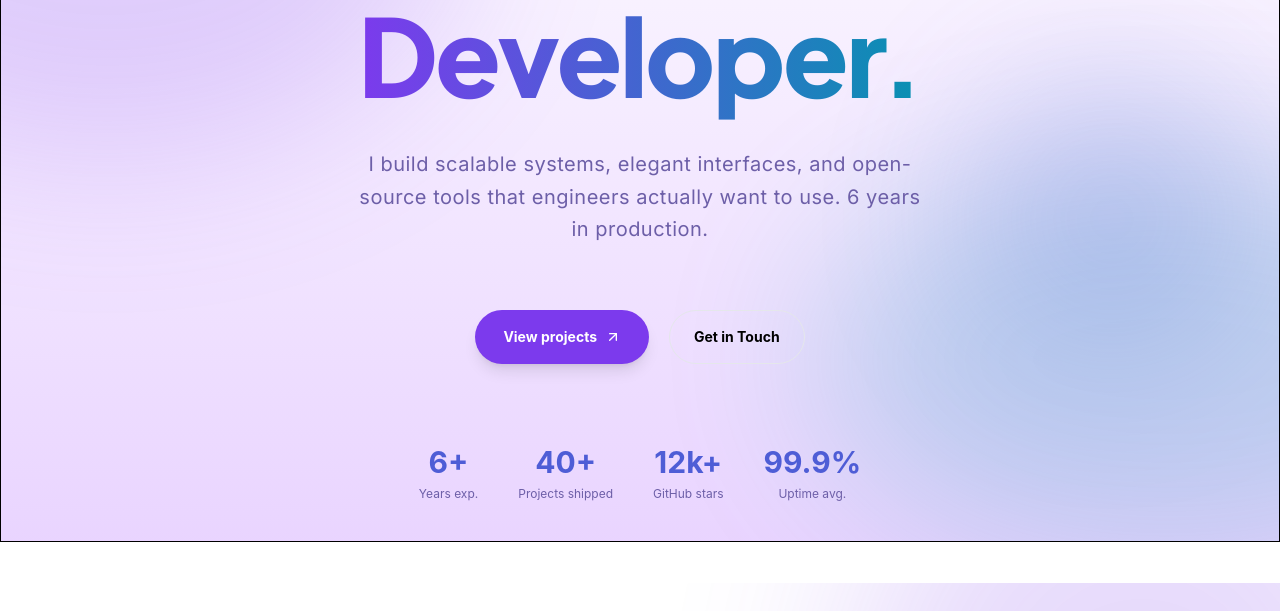
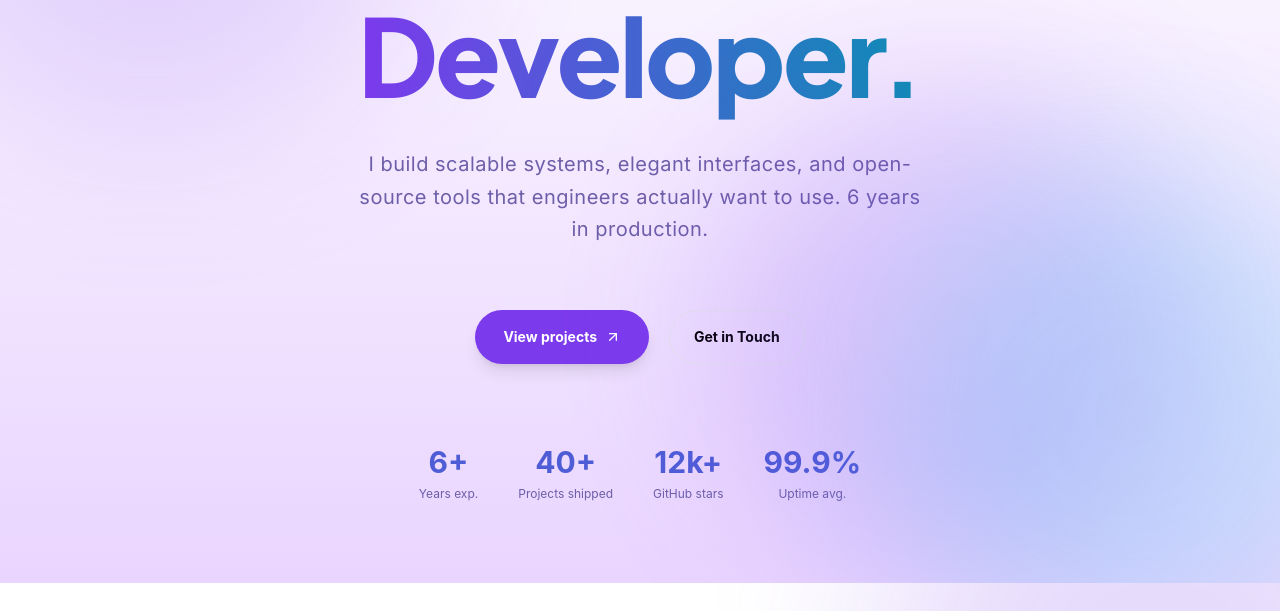
Before and after one commit to FafioluOluwadamilola/portforlio, a React (Vite) app: page / in a window 1280 px wide. Shown: the part 327-938 px from the top of the page. Built offline with nearby package versions, Linux system fonts and the light colour scheme.

Commit message:
Done with the Hero and About  design and background animations

```diff
--- a/src/App.jsx
+++ b/src/App.jsx
@@ -1,14 +1,14 @@
 import Header from "./Components/Header"
-import AboutSection from "./Sections/AboutSection"
-import HeroSection from "./Sections/HeroSection"
+import About from "./Pages/About"
+import Hero from "./Pages/Hero"
 
 
 const App = () => {
   return (
     <div>
       <Header />
-      <HeroSection />
-      <AboutSection />
+      <Hero />
+      <About />
     </div>
   )
 }
--- a/src/Components/AboutBackground.jsx
+++ /dev/null
@@ -1,27 +0,0 @@
-import { motion } from "motion/react"
-
-const AboutBackground = () => {
-  return (
-      <div className="min-h-screen overflow-hidden w-full bg-[#ffffff] z-[-1] absolute">
-        <motion.div
-            className="about-blob1 rounded-full absolute"
-            animate={{
-                scale: [1, 1.25, 1, 0.88, 1.1, 1],
-                x: [0, 55, -40, 25, 0],
-                y: [0, -60, 70, 20, 0]
-            }}
-            transition={{
-                duration: 20,
-                delay: 3,
-                ease: "easeInOut",
-                repeat: Infinity,
-                repeatType: "mirror"
-            }}
-
-        />
-
-    </div>
-  )
-}
-
-export default AboutBackground
--- a/src/Components/Background.jsx
+++ /dev/null
@@ -1,62 +0,0 @@
-import { motion } from "motion/react"
-
-
-const Background = () => {
-
-    const blobTransition = {
-        ease: "easeInOut",
-        repeat: Infinity,
-        repeatType: "mirror"
-    }
-
-    return (
-        <div
-            className=
-            "min-h-screen border border-t-amber-900 w-full bg-gradient-to-b from-white to-purple-200 absolute  z-[-1] overflow-hidden"
-        >
-
-            <motion.div
-                className="blob-1"
-                animate={{
-                    x: [0, 20, 0],
-                    y: [0, -15, 0],
-                    scale: [1, 1.04, 1],
-                }}
-                transition={{
-                    duration: 8,
-                    ...blobTransition
-                }}
-            />
-
-            <motion.div
-                className="blob-2"
-                animate={{
-                    x: [0, -15, 0],
-                    y: [0, 25, 0],
-                    scale: [1, 0.98, 1],
-                }}
-                transition={{
-                    duration: 7,
-                    ...blobTransition
-                }}
-            />
-
-            <motion.div
-                className="blob-3"
-                animate={{
-                    x: [0, -30, 0],
-                    y: [0, -100, 0],
-                    scale: [1, 1.02, 1],
-                }}
-                transition={{
-                    duration: 8,
-                    ...blobTransition
-                }}
-            />
-
-
-        </div>
-    )
-}
-
-export default Background
--- /dev/null
+++ b/src/Components/BackgroundBlob.jsx
@@ -0,0 +1,45 @@
+import { motion } from "motion/react"
+
+const BackgroundBlob = ({color, style, delay}) => {
+
+    const defaultStyle = {
+        width: "500px",
+        height: "500px",
+        borderRadius: "9999px 9999px 9999px 9999px",
+        opacity: 0.18
+    }
+
+    const blobStyle = {
+        ...defaultStyle,
+        ...style,
+        position: "absolute",
+        backgroundColor: color,
+        filter: "blur(80px)"
+    };
+
+    const blobAnimation = {
+        scale: [1, 1.25, 1, 0.88, 1.1, 1],
+        x: [0, 55, -40, 25, 0],
+        y: [0, -60, 70, 20, 0],
+    };
+
+    const blobTransition = {
+        duration: 20,
+        delay,
+        ease: "easeInOut",
+        repeat: Infinity,
+        repeatType: "mirror"
+    }
+
+    return (
+        <motion.div
+            animate={blobAnimation}
+            transition={blobTransition}
+            style={blobStyle}
+        />
+
+    )
+}
+
+
+export default BackgroundBlob
--- a/src/Pages/About.jsx
+++ b/src/Pages/About.jsx
@@ -1,10 +1,14 @@
 import { GitForkIcon, Link } from "lucide-react"
+import BackgroundBlob from "../Components/BackgroundBlob"
 
 const About = () => {
     return (
-        <div className="w-full relative overflow-hidden">
+        <div className="w-full min-h-screen relative overflow-hidden">
 
-            <div className=" max-w-6xl mx-auto justify-center items-center grid grid-cols-2 gap-20 mt-30 main-font">
+
+            <div className=" max-w-6xl mx-auto justify-center items-center grid grid-cols-2 gap-20 mt-30 main-font overflow-hidden">
+
+            <BackgroundBlob color="#7C3AED" style={{ top: "-100px", right: "-80px" }} />
 
                 <div className="grid grid-rows-2 gap-3">
                     <div>
--- a/src/Pages/Hero.jsx
+++ b/src/Pages/Hero.jsx
@@ -1,9 +1,16 @@
 import { ArrowUpRight } from 'lucide-react'
 import { motion } from "motion/react"
+import BackgroundBlob from '../Components/BackgroundBlob'
 
 const Hero = () => {
     return (
-        <div className='max-w-5xl w-full mx-auto flex items-center justify-center h-auto gap-10 flex-col pt-20 mb-20'>
+        <div className='min-h-screen relative overflow-hidden w-full bg-gradient-to-b from-white to-purple-200'>
+
+            <div className='max-w-5xl mx-auto flex items-center justify-center gap-10 flex-col pt-20 mb-20'>
+
+                <BackgroundBlob style={{ top: "-100px", left: "-150px" }} color="#7C3AED" delay={0} />
+                <BackgroundBlob style={{ top: "40%", left: "55%" }} color="#7C3AED" delay={12} />
+                <BackgroundBlob style={{ bottom: "-80px", right: "-100px" }} color="#22d3ee" delay={6} />
 
                 <div className='flex gap-2 items-center border border-gray-200 rounded-full px-4 py-1 bg-white'>
                     <span className='w-1.5 h-1.5 bg-emerald-500 rounded-full animate-pulse' />
@@ -76,6 +83,7 @@ const Hero = () => {
                 </div>
 
             </div>
+        </div>
     )
 }
 
--- a/src/Sections/AboutSection.jsx
+++ /dev/null
@@ -1,13 +0,0 @@
-import AboutBackground from '../Components/AboutBackground'
-import About from '../Pages/About'
-
-const AboutSection = () => {
-  return (
-    <div>
-        <AboutBackground />
-        <About />
-    </div>
-  )
-}
-
-export default AboutSection
--- a/src/Sections/HeroSection.jsx
+++ /dev/null
@@ -1,13 +0,0 @@
-import Background from "../Components/Background"
-import Hero from "../Pages/Hero"
-
-const HeroSection = () => {
-  return (
-    <div>
-      <Background />
-      <Hero />
-    </div>
-  )
-}
-
-export default HeroSection
--- a/src/index.css
+++ b/src/index.css
@@ -43,54 +43,3 @@
 
 
 }
-
-/* Background Blobs */
-.blob-1{
-    position: absolute;
-    top: -10%;
-    left: -20%;
-    width: 700px;
-    height: 500px;
-    opacity: 0.2;
-    background-color: #7C3AED;
-    border-radius: 50%;
-    filter: blur(80px);
-  }
-
-  .blob-2{
-    position: absolute;
-    top: 40%;
-    right: 1%;
-    width: 300px;
-    height: 300px;
-    opacity: 0.2;
-    background-color: #4e5dd6;
-    border-radius: 50%;
-    filter: blur(80px);
-  }
-
-  .blob-3{
-    position: absolute;
-    right: -20%;
-    bottom: -10%;
-    width: 700px;
-    height: 400px;
-    opacity: 0.2;
-    border-radius: 50%;
-    filter: blur(80px);
-    background-color: #0891b2;
-  }
-
-
-  /* About Blob */
-
- .about-blob1 {
-    position: absolute;
-    top: -100px;       /* Changed to pixels to match */
-    right: -80px;      /* Changed to pixels to match */
-    width: 500px;
-    height: 500px;
-    background-color: #7C3AED;
-    filter: blur(80px);
-    opacity: 0.18;
-}
```
Lines whose indentation alone changed are shown as unchanged.
